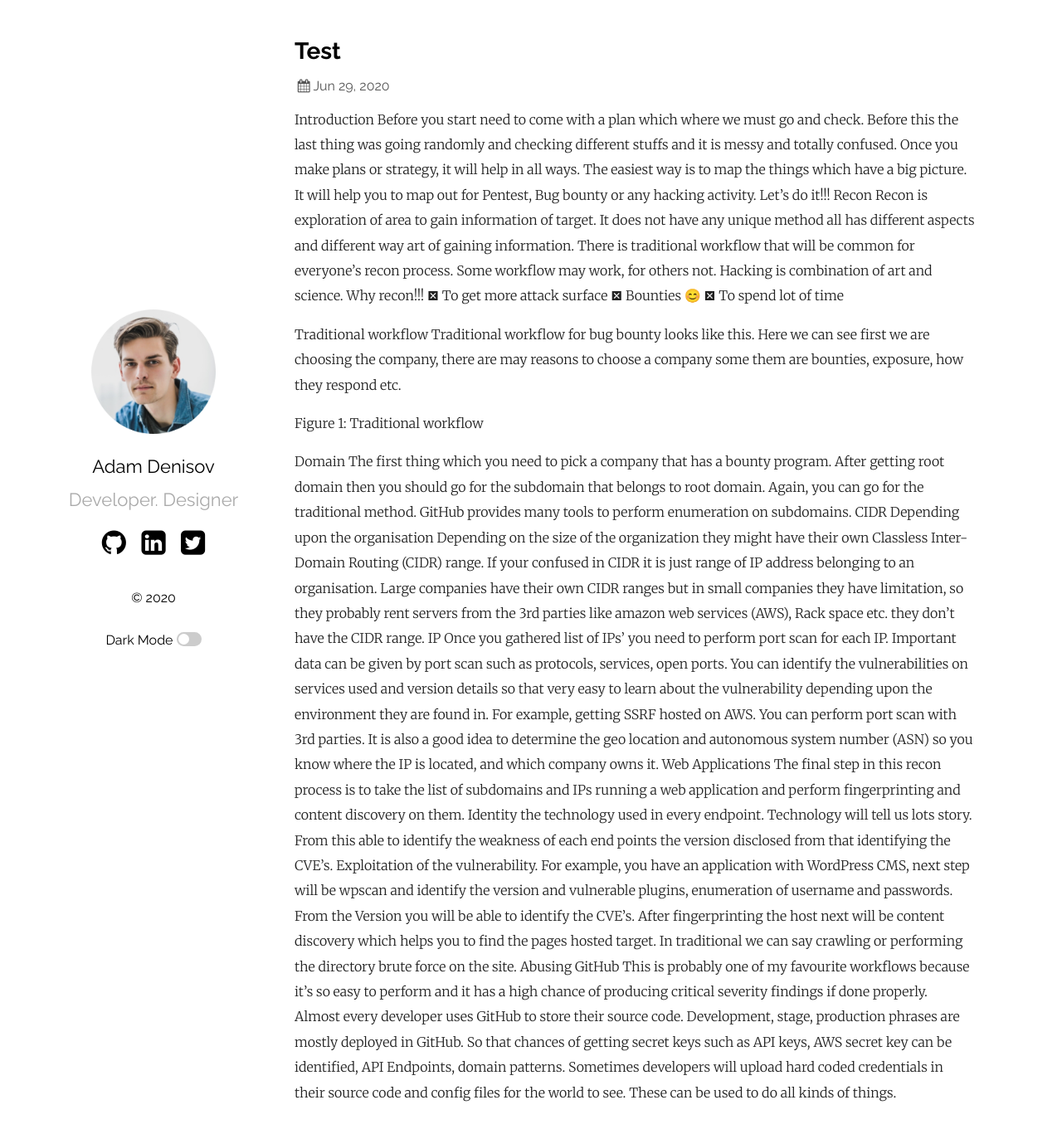
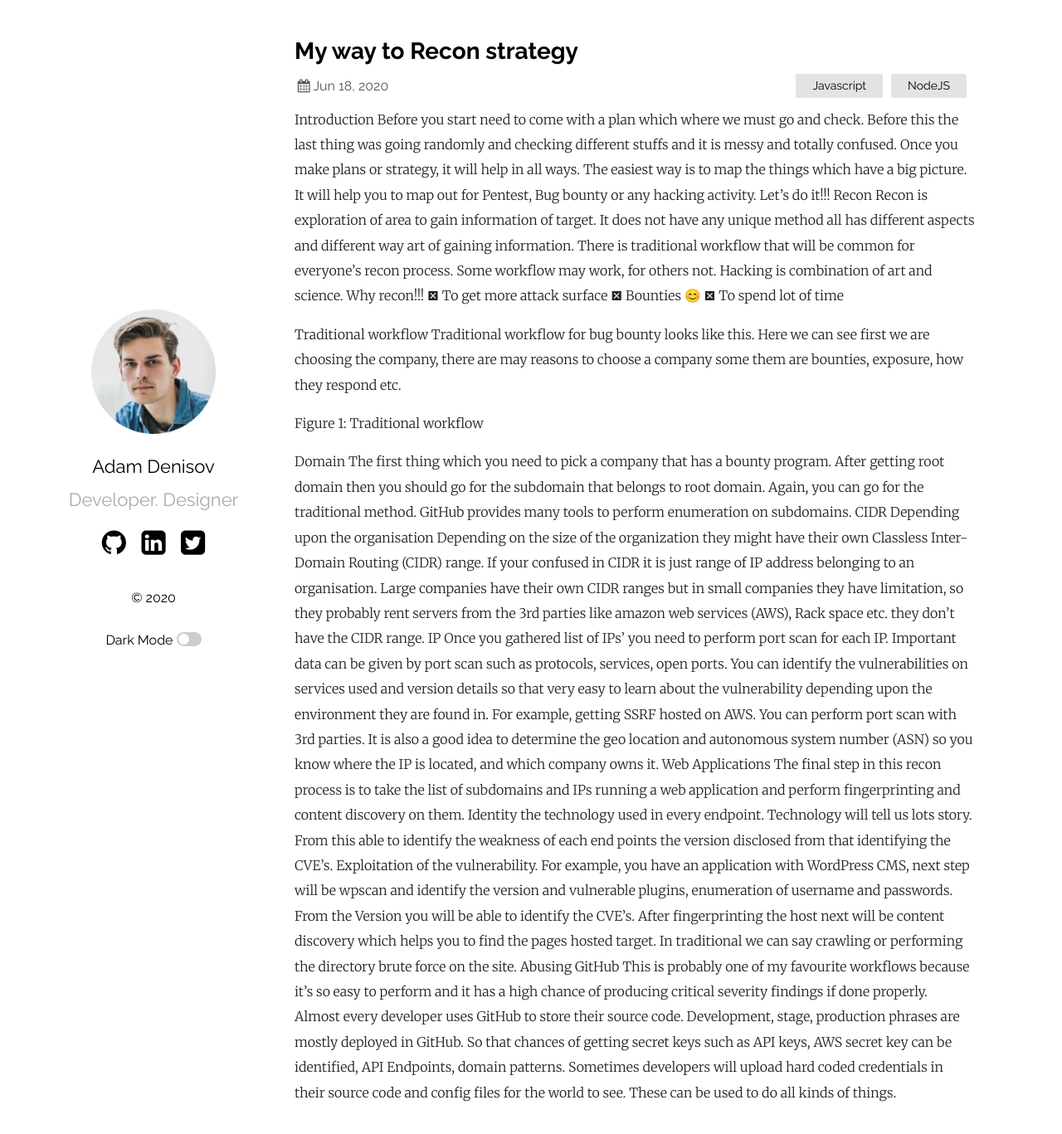
Before and after one commit to samarsault/plainwhite-jekyll, a Jekyll site: the page built from _posts/2020-06-29-test.md, in a window 1280 px wide and 1377 px high. Shown: the top 1367 px of the window at 83% size. Built offline with Jekyll 4.4.1, drawn with Linux system fonts in a browser that asks for light colours; our own code applies the rules of GitHub Pages for plain Markdown files.

Commit message:
Update 2020-06-29-test.md

```diff
--- a/_posts/2020-06-29-test.md
+++ b/_posts/2020-06-29-test.md
@@ -1,3 +1,11 @@
+---
+layout: post
+title:  "My way to Recon strategy"
+date:   2020-06-18 21:03:36 +0530
+categories: Javascript NodeJS
+---
+
+
 Introduction
 Before you start need to come with a plan which where we must go and check. Before this the last thing was going randomly and checking different stuffs and it is messy and totally confused. Once you make plans or strategy, it will help in all ways. The easiest way is to map the things which have a big picture. It will help you to map out for Pentest, Bug bounty or any hacking activity. Let’s do it!!!
 Recon
```
